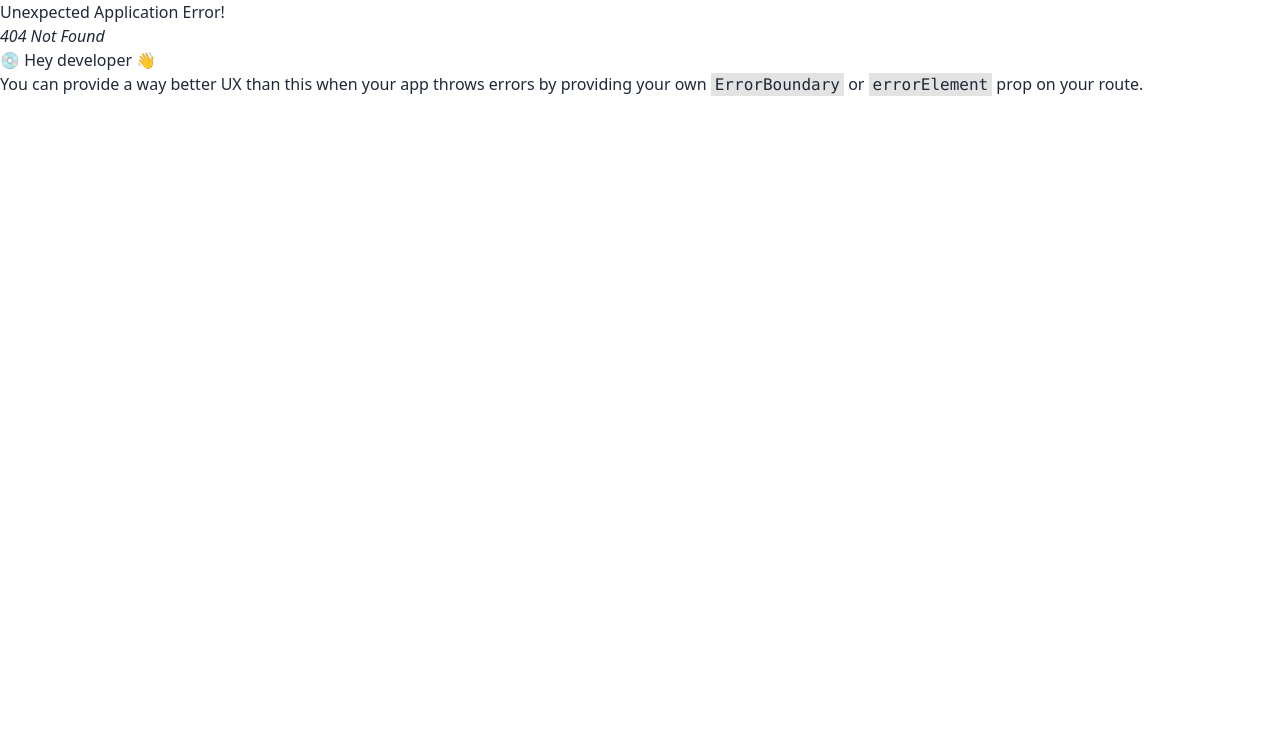
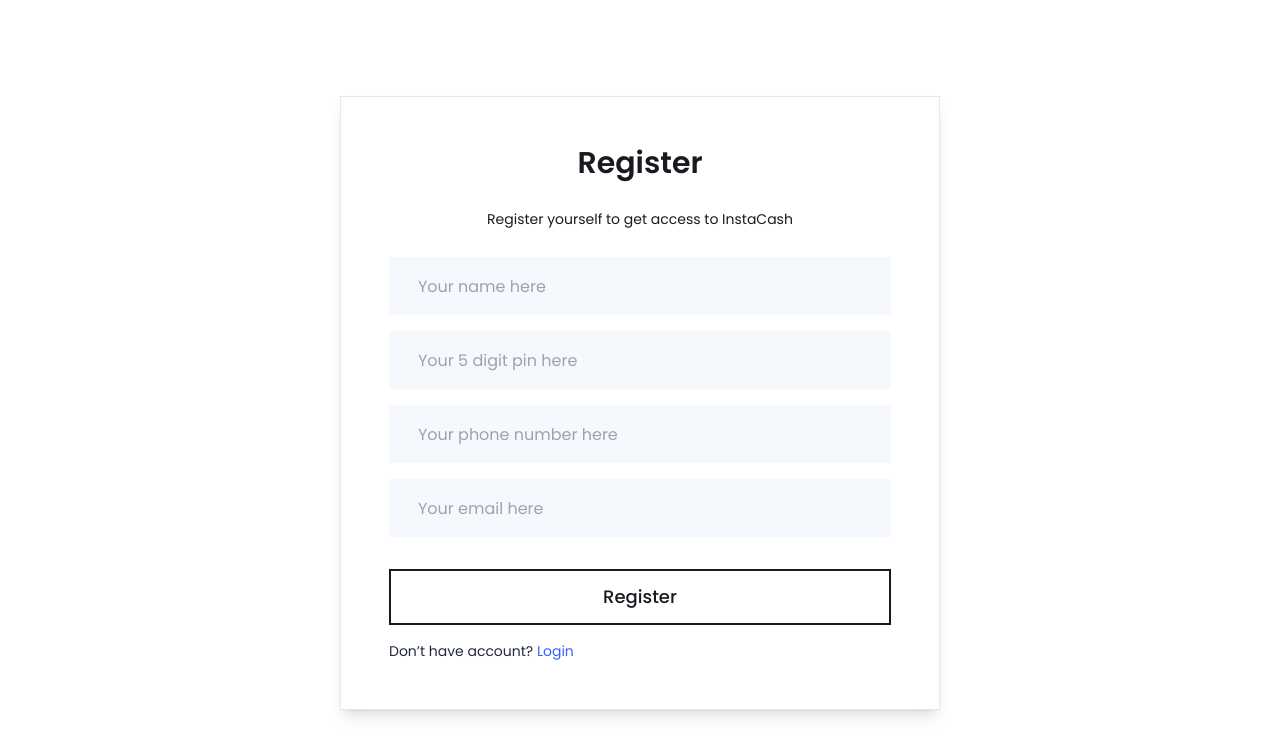
Before and after one commit to MamunKhan71/Insta-Cash, a React (Vite) app in the folder insta-cash/: page /register in a window 1280 px wide. Before the commit this address had no page. Shown: the top 756 px of the page. Built offline with nearby package versions, Linux system fonts and the light colour scheme.

Commit message:
Added Firebase Support

```diff
--- /dev/null
+++ b/insta-cash/src/page/Register.jsx
@@ -0,0 +1,73 @@
+import { Link } from "react-router-dom";
+
+import { useForm } from "react-hook-form";
+import { FaRegEye, FaRegEyeSlash } from "react-icons/fa";
+import { useState } from "react";
+const Register = () => {
+    const { register, handleSubmit, watch, formState: { errors } } = useForm();
+    const [passStatus, setPassStatus] = useState(false)
+    const [logStatus, setLogStatus] = useState('')
+    const handleForm = data => {
+        console.log(data);
+    }
+    return (
+        <div className="w-full lg:max-w-[600px] mx-auto px-4 lg:px-0 mt-12 ">
+            <div className="flex items-center justify-center h-auto lg:h-[calc(100dvh-90px)] ">
+                <div className="flex flex-col items-center font-poppins w-full border p-12 shadow-lg">
+                    <div className="space-y-7 flex items-center flex-col w-full">
+                        <h1 className="text-primary text-3xl font-semibold">Register</h1>
+                        <p className="text-primary text-center text-sm">Register yourself to get access to InstaCash</p>
+                        <form onSubmit={handleSubmit(handleForm)} className="space-y-4 w-full">
+                            <div className=" mb-8 flex flex-col gap-4">
+                                <div className="w-full">
+                                    <input {...register('name')} type="text" placeholder="Your name here" className="input bg-[#F5F9FE] w-full p-7 rounded-none" />
+                                </div>
+                                {/* <div className="w-full space-y-2">
+                                    <label className="input flex items-center gap-2 bg-[#F5F9FE] p-7 rounded-none">
+                                        <input {...register('pin')}
+                                            placeholder="Your 5 digit pin here"
+                                            maxLength="5"
+                                            pattern="\d{5}"
+                                            title="Please enter exactly 5 digits" type={passStatus ? "text" : "password"} className="grow w-full"/>
+                                        {
+                                            passStatus ? <FaRegEye className="text-2xl hover:cursor-pointer" onClick={() => setPassStatus(!passStatus)} /> : <FaRegEyeSlash className="text-2xl hover:cursor-pointer" onClick={() => setPassStatus(!passStatus)} />
+                                        }
+                                    </label>
+                                </div> */}
+                                <div className="w-full">
+                                    <input
+                                        {...register('pin')}
+                                        type="password"
+                                        placeholder="Your 5 digit pin here"
+                                        className="input bg-[#F5F9FE] w-full p-7 rounded-none"
+                                        maxLength="5"
+                                        pattern="\d{5}"
+                                        title="Please enter exactly 5 digits"
+                                    />
+                                </div>
+                                <div className="w-full">
+                                    <input {...register('phone')} type="text" placeholder="Your phone number here" className="input bg-[#F5F9FE] w-full p-7 rounded-none" />
+                                </div>
+                                <div className="w-full">
+                                    <input {...register('email')} type="email" placeholder="Your email here" className="input bg-[#F5F9FE] w-full p-7 rounded-none" />
+                                </div>
+                            </div>
+                            <div className="w-full">
+                                <button type="submit" class="relative inline-flex items-center justify-center w-full px-12 py-3 overflow-hidden text-lg font-medium text-primary border-2 border-primary hover:text-white group hover:bg-gray-50">
+                                    <span class="absolute left-0 block w-full h-0 transition-all bg-primary opacity-100 group-hover:h-full top-1/2 group-hover:top-0 duration-400 ease"></span>
+                                    <span class="absolute right-0 flex items-center justify-start w-10 h-10 duration-300 transform translate-x-full group-hover:translate-x-0 ease">
+                                        <svg class="w-5 h-5" fill="none" stroke="currentColor" viewBox="0 0 24 24" xmlns="http://www.w3.org/2000/svg"><path stroke-linecap="round" stroke-linejoin="round" stroke-width="2" d="M14 5l7 7m0 0l-7 7m7-7H3"></path></svg>
+                                    </span>
+                                    <span class="relative">Register</span>
+                                </button>
+                            </div>
+                            <p className="text-sm">Don’t have account? <Link to="/login" className="text-[#3461FD]">Login</Link></p>
+                        </form>
+                    </div>
+                </div>
+            </div>
+        </div>
+    );
+};
+
+export default Register;
--- a/insta-cash/src/utils/firebase.config.js
+++ b/insta-cash/src/utils/firebase.config.js
@@ -6,15 +6,15 @@
 
 // Your web app's Firebase configuration
 const firebaseConfig = {
-    apiKey: "AIzaSyDx1_EBNQweN7IU3Q7R_1Byg5vuXQcZmBU",
-    authDomain: "instacash-8beff.firebaseapp.com",
-    projectId: "instacash-8beff",
-    storageBucket: "instacash-8beff.appspot.com",
-    messagingSenderId: "158347229881",
-    appId: "1:158347229881:web:810fb39c1a7214ade67968"
+    apiKey: process.env.VITE_apiKey,
+    authDomain: process.env.VITE_authDomain,
+    projectId: process.env.VITE_projectId,
+    storageBucket: process.env.VITE_storageBucket,
+    messagingSenderId: process.env.VITE_messagingSenderId,
+    appId: process.env.VITE_appId
 };
 
 // Initialize Firebase
 const app = initializeApp(firebaseConfig);
-const auth = auth(app)
+const auth = getAuth(app)
 export default auth;
```
Also changed, not shown: insta-cash/src/routes/router.jsx (+9 -1 lines), 1 other file (tests, documents, lock files or other folders).
